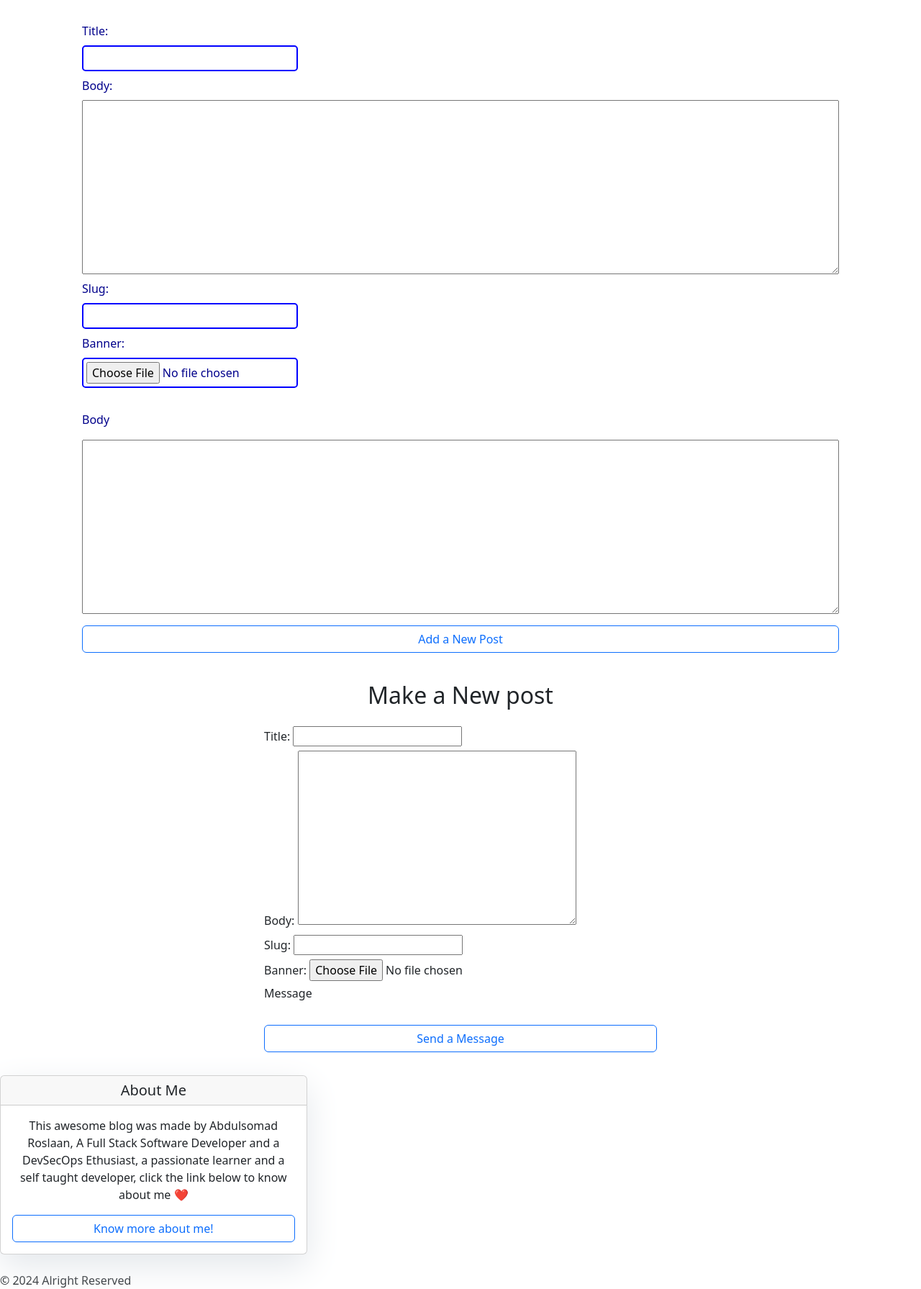
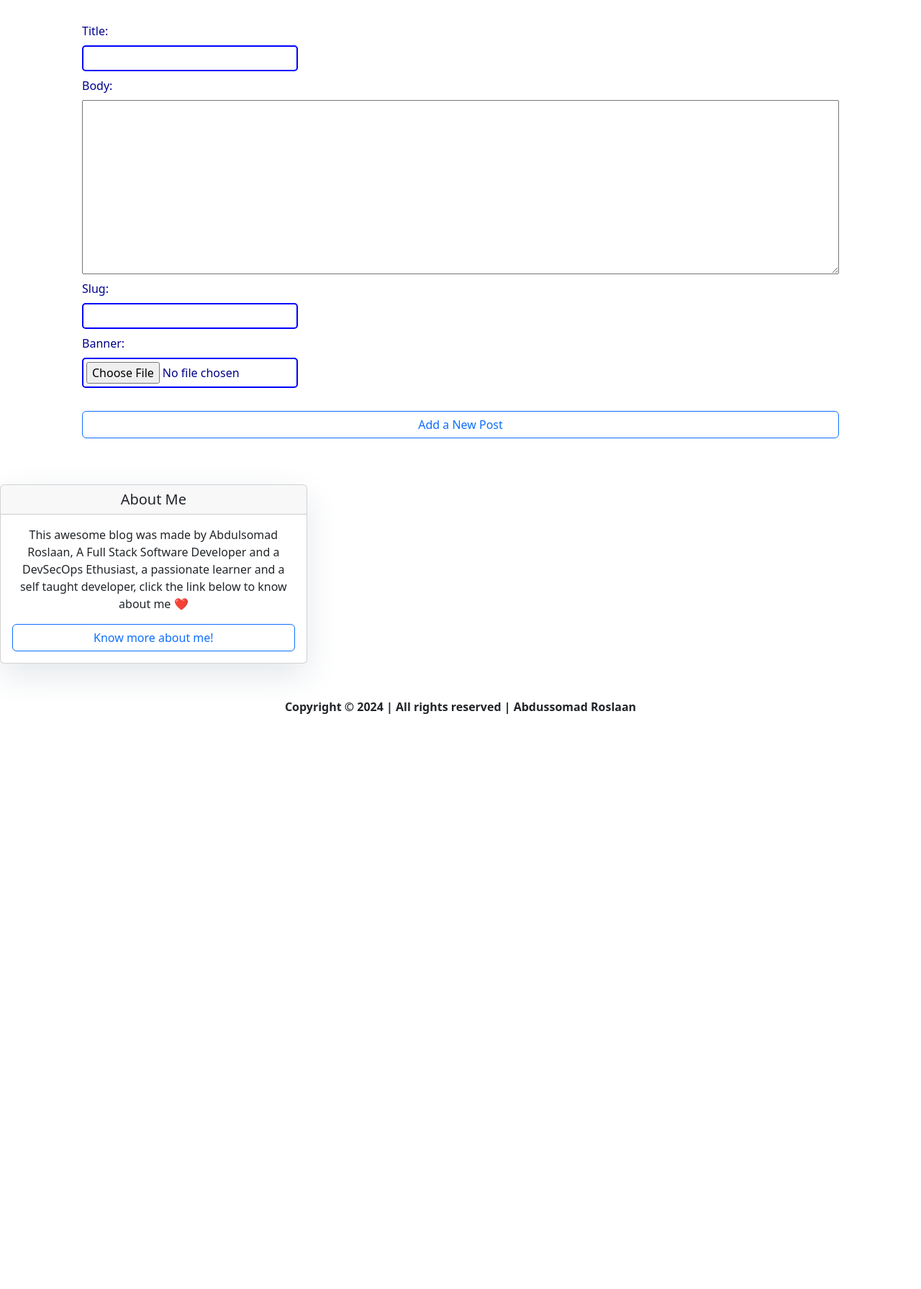
Before and after one commit to Roslaan001/Blog_Post_Django, a Django app: page /posts/new-post/ in a window 1280 px wide. Shown: the part 155-1946 px from the top of the page at 72% size. After the commit the page ends 1147 px from the top, so only its background shows below. Run offline with Django 5.2, Linux system fonts and the light colour scheme; a user stored in the database is signed in.

Commit message:
Rectifying the post new list page and contact page and adding footer

```diff
--- a/myproject/views.py
+++ b/myproject/views.py
@@ -9,9 +9,9 @@ from posts.models import Post
 def home(request):
     posts = Post.objects.all().order_by('-date')
     if request.user.is_authenticated:
-        welcome_message = f"Welcome to the my awesome Blog, Dear {request.user.username}"
+        welcome_message = f"Welcome to the my awesome blog, Dear {request.user.username} ❤️❤️❤️"
     else:
-        welcome_message = "Welcome to the homepage dear Visitor, you can register in order to post a news"
+        welcome_message = "Welcome to the awesome blog dear visitor ❤️❤️❤️"
 
     context = {'posts': posts, 'welcome_message': welcome_message}
     return render(request, 'home.html', context)
--- a/posts/templates/posts/post_new.html
+++ b/posts/templates/posts/post_new.html
@@ -1,55 +1,29 @@
+
 {% extends 'layout.html' %}
-{% block title %} New Post {% endblock %}
 
-{% block content %}
+ {% block title %} New Post {% endblock %}
+
+
+
+ {% block content %}
 <section class="container mt-5">
   <h3 class="mb-4 text-center">Make A New Post</h3>
 
-  <form class='form-with-validation needs-validation' action="{% url 'posts:new-post'%}" method="post" enctype="multipart/form-data" novalidate>
+  <form
+    class="form-with-validation needs-validation"
+    action="{% url 'posts:new-post'%}"
+    method="post"
+    enctype="multipart/form-data"
+    novalidate
+  >
     {% csrf_token %}
-    <div class="mb-3">
-      {{ form}}
-    </div>
+    <div class="mb-3">{{ form}}</div>
 
-    <div class="form-group">
-      <label for="id_message" class="form-label">Body</label>
-      {{ form.body }}
-  </div>
-    <button type="submit" class="btn btn-outline-primary w-100 mb-2">Add a New Post</button>
+
+    <button type="submit" class="btn btn-outline-primary w-100 mb-2">
+      Add a New Post
+    </button>
   </form>
 </section>
 
-<div class="container">
-  <div class="row justify-content-center">
-      <div class="col-md-6">
-          <h2 class="text-center mb-4">Make a New post</h2>
-          <form method="post">
-              {% csrf_token %}
-              <div class="form-group">
-                  <label for="id_name" class="form-label">Title:</label>
-                  {{ form.title }}
-              </div>
-              <div class="form-group">
-                  <label for="id_last_name" class="form-label">Body:</label>
-                  {{ form.body }}
-              </div>
-              <div class="form-group">
-                  <label for="id_email" class="form-label">Slug:</label>
-                  {{ form.slug }}
-              </div>
-              <div class="form-group">
-                  <label for="id_phone_number" class="form-label">Banner:</label>
-                  {{ form.banner }}
-              </div>
-              <div class="form-group">
-                  <label for="id_message" class="form-label">Message</label>
-                  {{ form.message }}
-              </div> <br />
-              <button type="submit" class="btn btn-outline-primary w-100 mb-2">Send a Message</button>
-          </form>
-      </div>
-  </div>
-</div>
-
-
 {% endblock %}
--- a/static/js/main.js
+++ b/static/js/main.js
@@ -1,18 +1,18 @@
-function typeWriter(element, text, speed) {
-  var i = 0;
-  var txt = text.split("");
-  var speed = speed || 100;
+// function typeWriter(element, text, speed) {
+//   var i = 0;
+//   var txt = text.split("");
+//   var speed = speed || 100;
 
-  function type() {
-    if (i < txt.length) {
-      element.innerHTML += txt[i];
-      i++;
-      setTimeout(type, speed);
-    }
-  }
-  type();
-}
+//   function type() {
+//     if (i < txt.length) {
+//       element.innerHTML += txt[i];
+//       i++;
+//       setTimeout(type, speed);
+//     }
+//   }
+//   type();
+// }
 
-var typingText = document.getElementById("welcome-message");
-var textToType = typingText.textContent;
-typeWriter(typingText, textToType);
+// var typingText = document.getElementById("welcome-message");
+// var textToType = typingText.textContent;
+// typeWriter(typingText, textToType);
--- a/templates/layout.html
+++ b/templates/layout.html
@@ -89,13 +89,13 @@
            class="btn btn-outline-primary w-100">Know more about me!</a>
     </div>
 </div>
-</div>
+</div> <br />
 
 {% endblock sidebar %}
 
-    <footer>
-        &copy; {% now 'Y' %} Alright Reserved
-    </footer>
+    <footer class="m-auto fw-bolder text-center">
+        Copyright &copy; {% now 'Y' %} | All rights reserved | Abdussomad Roslaan
+    </footer> <br />
 
 
 
```
Also changed, not shown: db.sqlite3, 2 other files.
